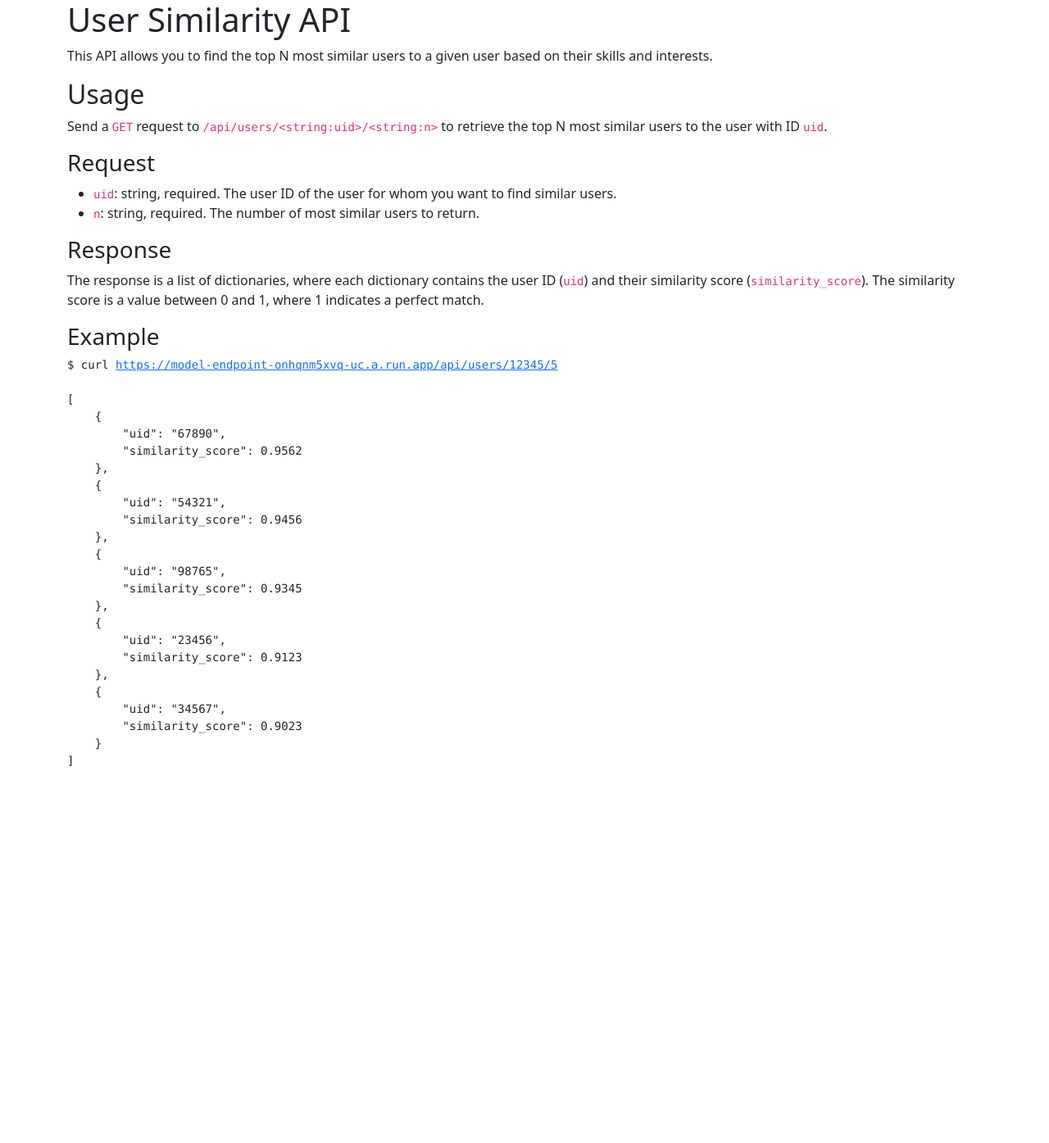
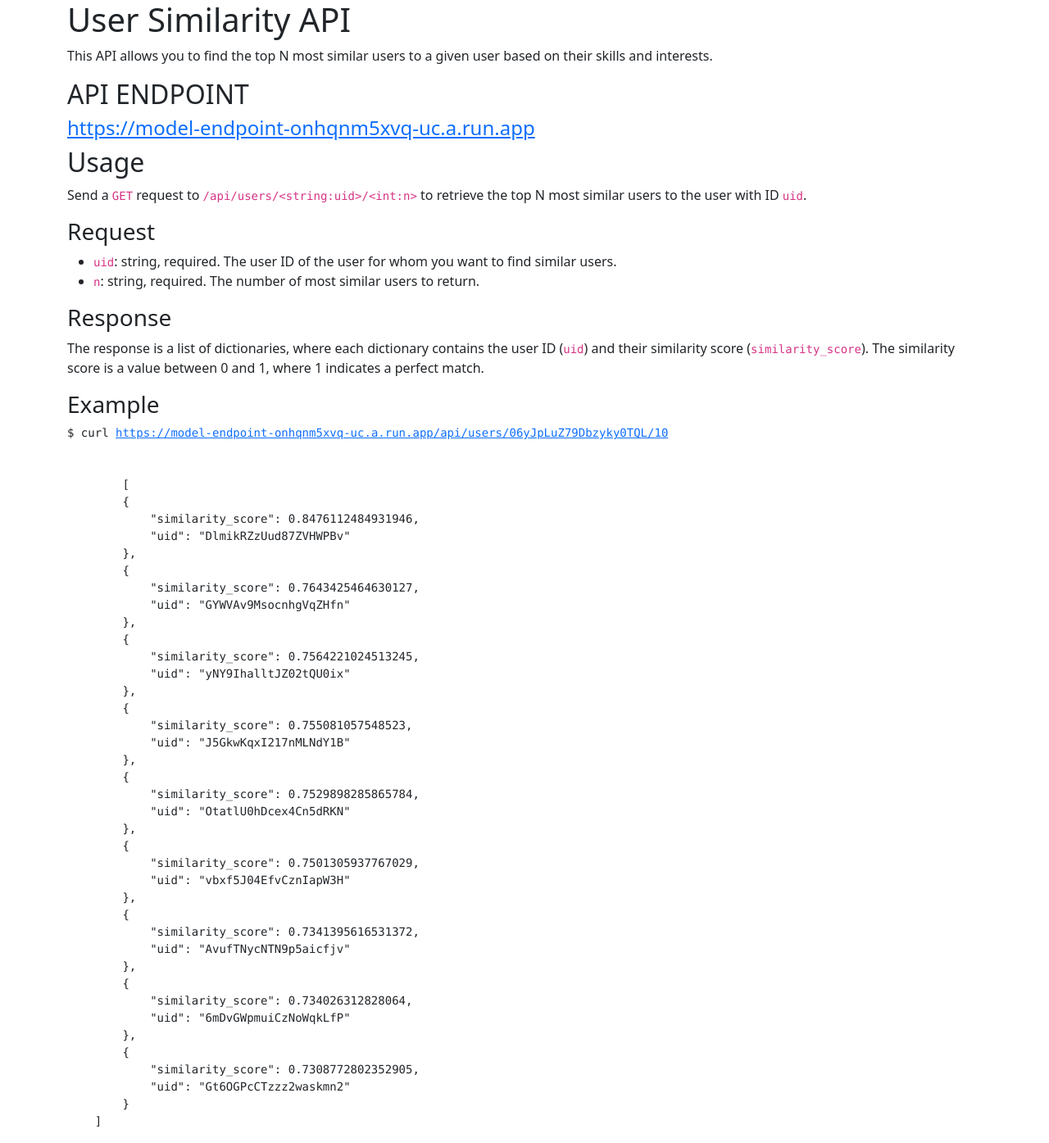
Before and after one commit to Collabolio/model-endpoint, a Flask app: page / in a window 1280 px wide. Shown: the whole page at 82% size. Before the commit the page ends 935 px from the top, so only its background shows below. Run offline with Flask 3, Linux system fonts and the light colour scheme.

Commit message:
index.html and readme.md update

```diff
--- a/templates/index.html
+++ b/templates/index.html
@@ -17,11 +17,18 @@
         based on their skills and interests.
       </p>
 
+      <h2>API ENDPOINT</h2>
+      <h4>
+        <a href="https://model-endpoint-onhqnm5xvq-uc.a.run.app"
+          >https://model-endpoint-onhqnm5xvq-uc.a.run.app</a
+        >
+      </h4>
+
       <h2>Usage</h2>
       <p>
         Send a <code>GET</code> request to
-        <code>/api/users/&lt;string:uid&gt;/&lt;string:n&gt;</code> to retrieve
-        the top N most similar users to the user with ID <code>uid</code>.
+        <code>/api/users/&lt;string:uid&gt;/&lt;int:n&gt;</code> to retrieve the
+        top N most similar users to the user with ID <code>uid</code>.
       </p>
 
       <h3>Request</h3>
@@ -45,28 +52,46 @@
       </p>
 
       <h3>Example</h3>
-      <pre><code>$ curl <a href="https://model-endpoint-onhqnm5xvq-uc.a.run.app/api/users/12345/5">https://model-endpoint-onhqnm5xvq-uc.a.run.app/api/users/12345/5</a>
+      <pre><code>$ curl <a href="https://model-endpoint-onhqnm5xvq-uc.a.run.app/api/users/06yJpLuZ79Dbzyky0TQL/10
+">https://model-endpoint-onhqnm5xvq-uc.a.run.app/api/users/06yJpLuZ79Dbzyky0TQL/10
+</a>
 
         [
         {
-        "uid": "67890",
-        "similarity_score": 0.9562
+            "similarity_score": 0.8476112484931946,
+            "uid": "DlmikRZzUud87ZVHWPBv"
         },
         {
-        "uid": "54321",
-        "similarity_score": 0.9456
+            "similarity_score": 0.7643425464630127,
+            "uid": "GYWVAv9MsocnhgVqZHfn"
         },
         {
-        "uid": "98765",
-        "similarity_score": 0.9345
+            "similarity_score": 0.7564221024513245,
+            "uid": "yNY9IhalltJZ02tQU0ix"
         },
         {
-        "uid": "23456",
-        "similarity_score": 0.9123
+            "similarity_score": 0.755081057548523,
+            "uid": "J5GkwKqxI217nMLNdY1B"
         },
         {
-        "uid": "34567",
-        "similarity_score": 0.9023
+            "similarity_score": 0.7529898285865784,
+            "uid": "OtatlU0hDcex4Cn5dRKN"
+        },
+        {
+            "similarity_score": 0.7501305937767029,
+            "uid": "vbxf5J04EfvCznIapW3H"
+        },
+        {
+            "similarity_score": 0.7341395616531372,
+            "uid": "AvufTNycNTN9p5aicfjv"
+        },
+        {
+            "similarity_score": 0.734026312828064,
+            "uid": "6mDvGWpmuiCzNoWqkLfP"
+        },
+        {
+            "similarity_score": 0.7308772802352905,
+            "uid": "Gt6OGPcCTzzz2waskmn2"
         }
     ]</code></pre>
     </div>
```
Also changed, not shown: readme.md. Lines whose indentation alone changed are shown as unchanged.
